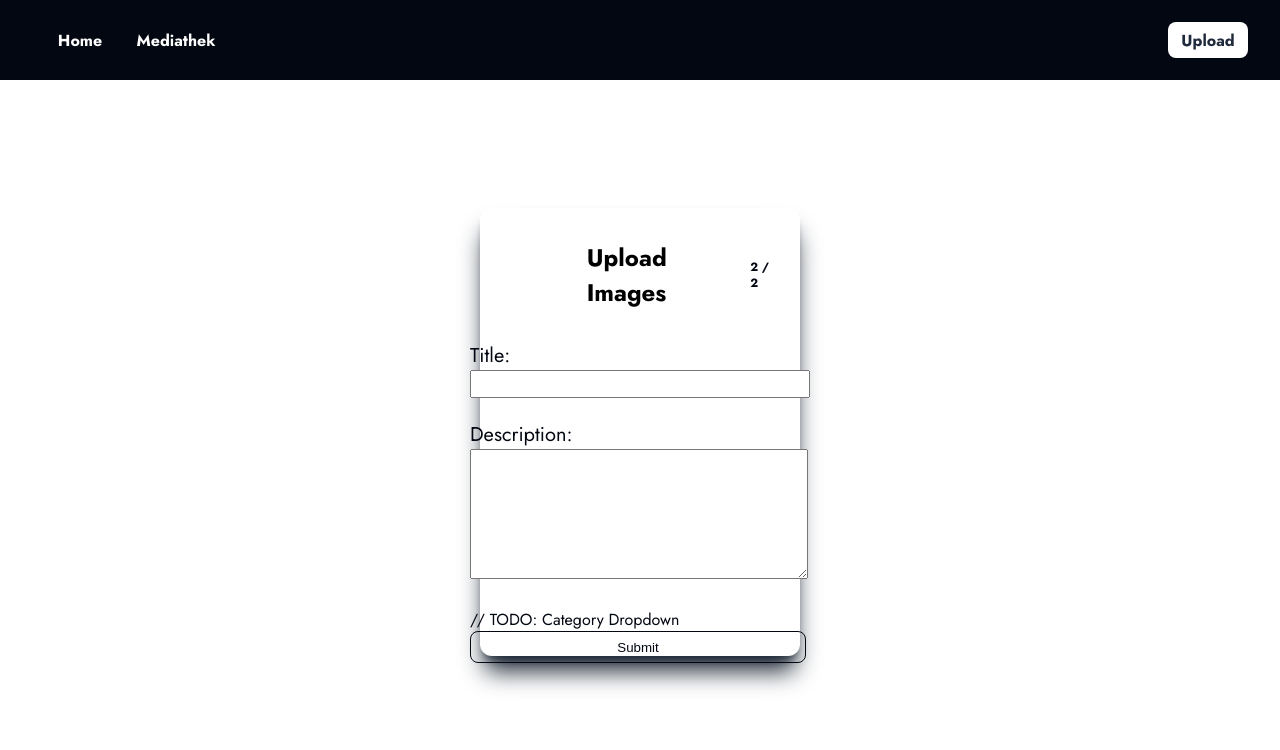
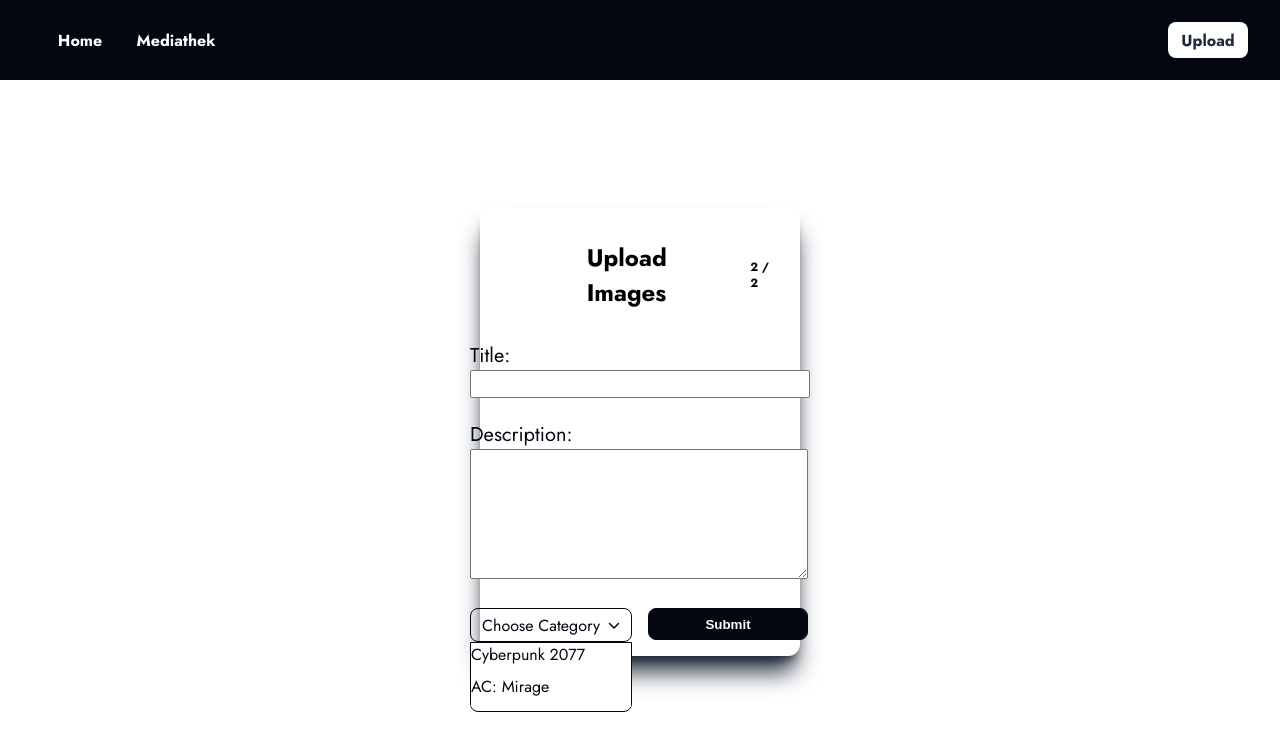
Before and after one commit to FinnPenn/PhotoMedia, a Next.js app: page /upload in a window 1280 px wide. Both pictures are taken after a click on the element "Weiter". Shown: the top 750 px of the page. Built offline with nearby package versions, Linux system fonts and the light colour scheme.

Commit message:
Category Dropdown

```diff
--- a/pages/upload.tsx
+++ b/pages/upload.tsx
@@ -1,8 +1,9 @@
 import React from "react";
 import Navbar from "@/pages/layout/Navbar";
-// import { FontAwesomeIcon } from '@fortawesome/react-fontawesome';
+import { FontAwesomeIcon } from '@fortawesome/react-fontawesome';
 // import {faArrowLeft, faArrowRight} from '@fortawesome/free-solid-svg-icons';
 import ModalHeader from "./components/ModalHeader";
+import { faChevronDown } from "@fortawesome/free-solid-svg-icons";
 
 
 
@@ -38,9 +39,21 @@ const Upload: React.FC = () => { return (
                             <textarea className="w-80 h-32 px-2" name="description" id="description" required />
                             <br /><br />
 
-                        // TODO: Category Dropdown
 
-                            <input className="w-84 h-8 bg-transparent border border-solid border-dark text-dark rounded-lg flex justify-center items-center cursor-pointer hover:bg-dark hover:text-white transition ease-in-out delay-150" type="submit" value="Submit" />
+                            <div className="flex space-x-4">
+                            <div className="flex flex-col">
+                                <div className="flex items-center justify-center w-40 h-8 bg-transparent border border-dark border-solid rounded-lg">
+                                    <p>Choose Category</p>
+                                    <FontAwesomeIcon className="pl-2" size="xs" icon={faChevronDown}/>
+                                </div>
+                                <div className="w-40 h-auto pb-1 bg-white border border-solid border-dark rounded-b-lg">
+                                    <p className="w-40 h-8 bg-white hover:bg-gray-200">Cyberpunk 2077</p>
+                                    <p className="w-40 h-8 bg-white hover:bg-gray-200">AC: Mirage</p>
+                                </div>
+                            </div>
+                            <input className="w-40 h-8 bg-dark border border-solid border-dark text-white font-bold rounded-lg flex justify-center items-center cursor-pointer" type="submit" value="Submit" />
+
+                            </div>
                         </div>
                     </form>
                 </div>
@@ -48,6 +61,7 @@ const Upload: React.FC = () => { return (
 
             </div>
         </div>
+
     </div>
 );
 };
```
